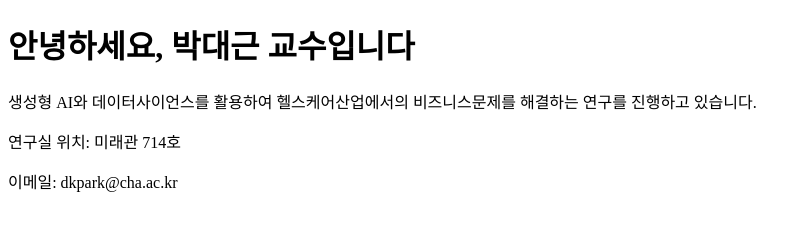
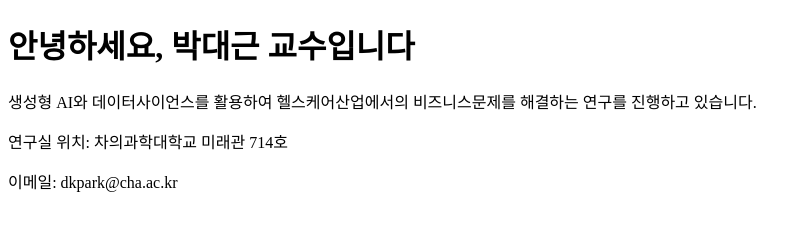
Before and after one commit to sdkparkforbi/sdkparkforbi.github.io, a plain HTML site: page index.html in a window 1280 px wide. Shown: the whole page, without its empty margins (0-804 px from the left). Drawn offline with Linux system fonts and the light colour scheme.

Commit message:
Update index.html

```diff
--- a/index.html
+++ b/index.html
@@ -1 +1 @@
-<!DOCTYPE html> <html> <head>   <meta charset="UTF-8">   <title>박대근 교수 홈페이지</title> </head> <body>   <h1>안녕하세요, 박대근 교수입니다</h1>   <p> 생성형 AI와 데이터사이언스를 활용하여 헬스케어산업에서의 비즈니스문제를 해결하는 연구를 진행하고 있습니다.</p>   <p>연구실 위치: 미래관 714호</p>   <p>이메일: dkpark@cha.ac.kr</p> </body> </html>
+<!DOCTYPE html> <html> <head>   <meta charset="UTF-8">   <title>박대근 교수 홈페이지</title> </head> <body>   <h1>안녕하세요, 박대근 교수입니다</h1>   <p> 생성형 AI와 데이터사이언스를 활용하여 헬스케어산업에서의 비즈니스문제를 해결하는 연구를 진행하고 있습니다.</p>   <p>연구실 위치: 차의과학대학교 미래관 714호</p>   <p>이메일: dkpark@cha.ac.kr</p> </body> </html>
```
